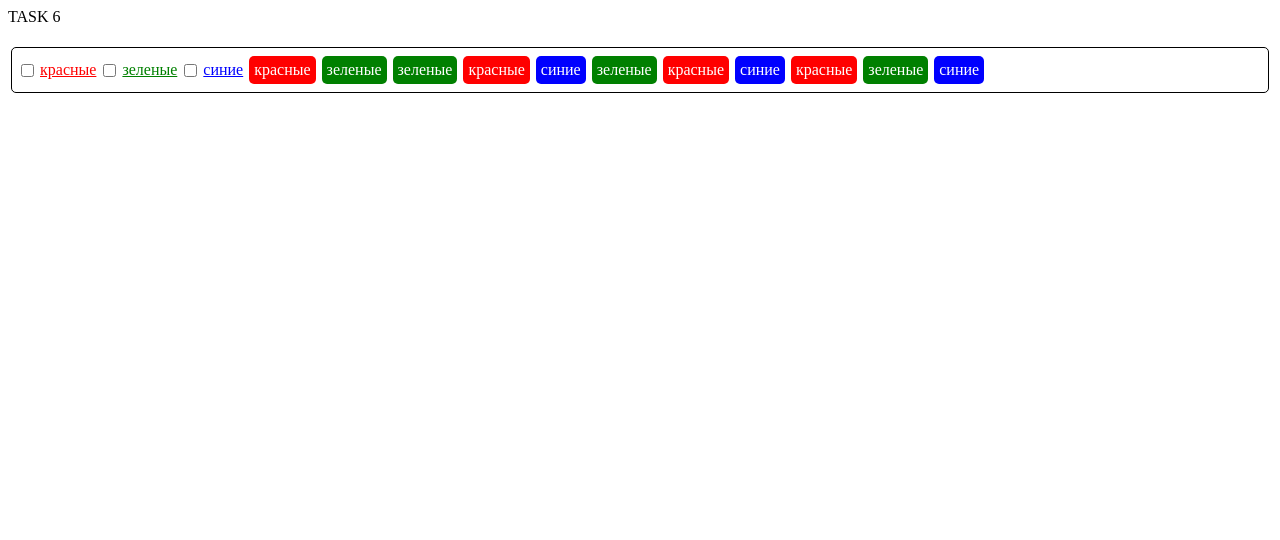
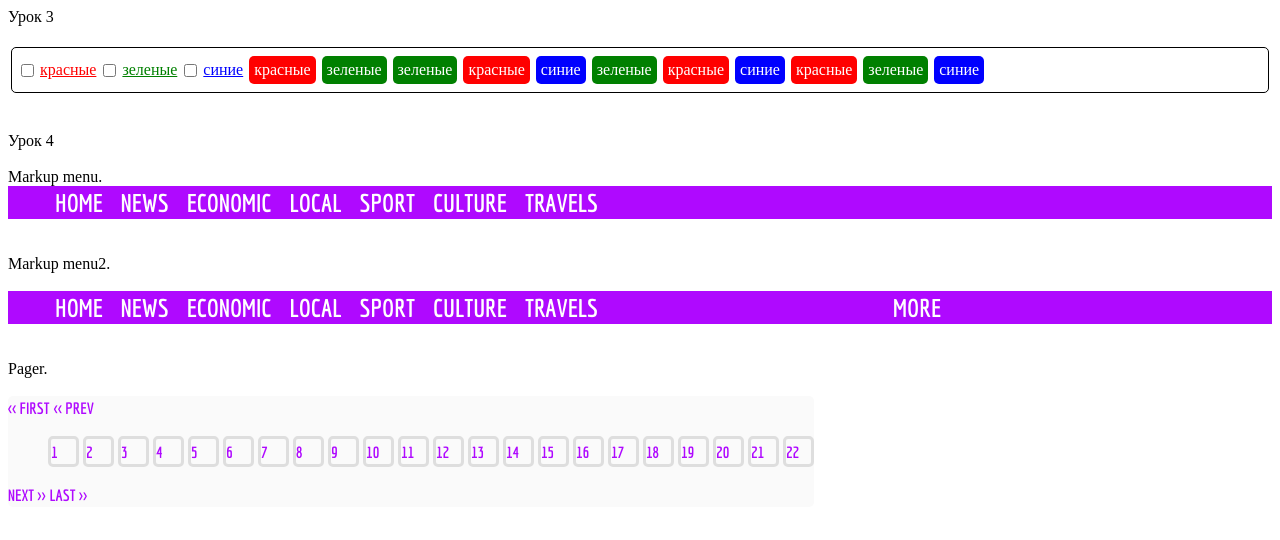
Before and after one commit to mikdikiy/mikdikiy.github.io, a plain HTML site: page task6.html in a window 1280 px wide. Drawn offline with Linux system fonts and the light colour scheme.

Commit message:
Add menu and pager

```diff
--- a/styles.css
+++ b/styles.css
@@ -85,3 +85,73 @@ input[name="green"]:checked~ span.green{
 input[name="blue"]:checked~ span.blue{
   display: none;
 }
+
+/* lesson 4 */
+
+menu.menu1{
+  display: flex;
+  background-color: #AF09FF;
+  padding: 0;
+  margin: 0;
+
+}
+ul.menu1{
+  display: inline-block;
+  width: 900px;
+  padding: 0;
+  margin-left: 40px;
+  margin-top: 2px;
+  margin-bottom: 2px;
+  align-content: center;
+}
+ul.menu1>li{
+  display: inline;
+  color:white;
+  background-color: rgb(175, 174, 174,0);
+  font-family: 'Economica';
+  font-size: 25px;
+  font-weight: bold;
+  margin-inline: 5px;
+  padding: 2px;
+}
+ul.menu1>li:hover{
+  color:#A0A0A0;
+  background-color: #EEEEEE;
+  padding: 2px;
+}
+li.fl{
+  float: right;
+  margin-top: -2px;
+  margin-bottom: -2px;
+}
+span.pager{
+  display: inline-block;
+  background-color: #FAFAFA;
+  padding: 0;
+  margin: 0;
+}
+ul.pager>li, .pager>p{
+  background-color: rgb(175, 174, 174,0);
+  color: #AF09FF;
+  font-family: 'Economica';
+  font-weight: bold;
+  display: inline-flex;
+  align-items: center;
+  margin-left:auto;
+  margin-right:auto;
+}
+#next, #last {
+  align-self:right;
+  /* margin-top: -25px;
+  margin-bottom: -25px; */
+}
+#first, #prev {
+  align-self:left;
+  /* margin-top: -25px; */
+}
+ul.pager>li{
+  border: #DEDEDE solid;
+  height: 25px;
+  width: 25px;
+  border-radius: 5px;
+}
--- a/task6.html
+++ b/task6.html
@@ -2,12 +2,12 @@
 <html lang="en">
 <head>
   <meta charset="UTF-8">
-
+  <link href='http://fonts.googleapis.com/css?family=Economica:400,700' rel='stylesheet' type='text/css'>
   <link rel="stylesheet" type="text/css" href="styles.css"/>
-  <title>Task 6</title>
+  <title>Домашние задания</title>
 </head>
 <body>
-  TASK 6
+  Урок 3
   <br><br>
 <span class="spn">
   <input type="checkbox" name="red"/>
@@ -29,5 +29,66 @@
   <span class="green">зеленые</span>
   <span class="blue">синие</span>
 </span>
+<br><br>
+Урок 4
+<br><br>
+Markup menu.<br>
+<menu class="menu1">
+  <ul class="menu1">
+    <li>HOME</li>
+    <li>NEWS</li>
+    <li>ECONOMIC</li>
+    <li>LOCAL</li>
+    <li>SPORT</li>
+    <li>CULTURE</li>
+    <li>TRAVELS</li>
+  </ul>
+</menu>
+
+<br><br>
+Markup menu2.<br><br>
+<menu class="menu1">
+  <ul class="menu1">
+    <li>HOME</li>
+    <li>NEWS</li>
+    <li>ECONOMIC</li>
+    <li>LOCAL</li>
+    <li>SPORT</li>
+    <li>CULTURE</li>
+    <li>TRAVELS</li>
+    <li class="fl">MORE</li>
+  </ul>
+</menu>
+<br><br>
+Pager.<br><br>
+<span class="pager">
+  <p id="first"><< FIRST</p>&nbsp;<p id="prev"><< PREV</p>
+    <ul class="pager">
+      <li>1</li>
+      <li>2</li>
+      <li>3</li>
+      <li>4</li>
+      <li>5</li>
+      <li>6</li>
+      <li>7</li>
+      <li>8</li>
+      <li>9</li>
+      <li>10</li>
+      <li>11</li>
+      <li>12</li>
+      <li>13</li>
+      <li>14</li>
+      <li>15</li>
+      <li>16</li>
+      <li>17</li>
+      <li>18</li>
+      <li>19</li>
+      <li>20</li>
+      <li>21</li>
+      <li>22</li>
+    </ul>
+  <p id="next">NEXT >></p>&nbsp;<p id="last">LAST >></p>
+  </span>
+
 </body>
 </html>
```
Also changed, not shown: index.html (+1 -1 lines).
